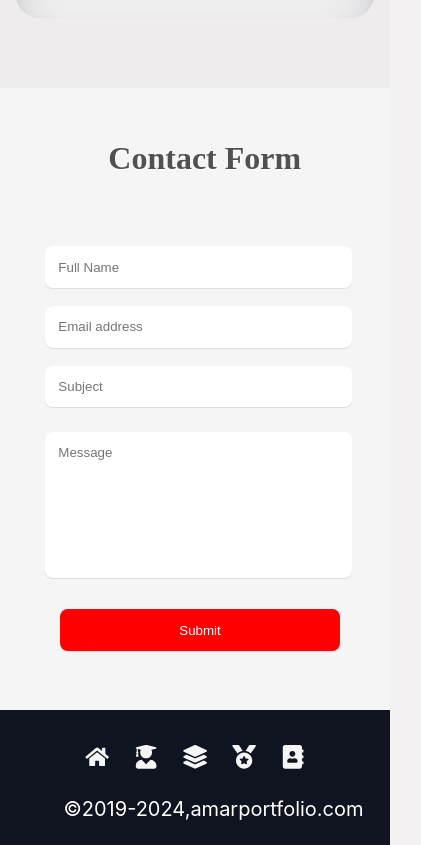
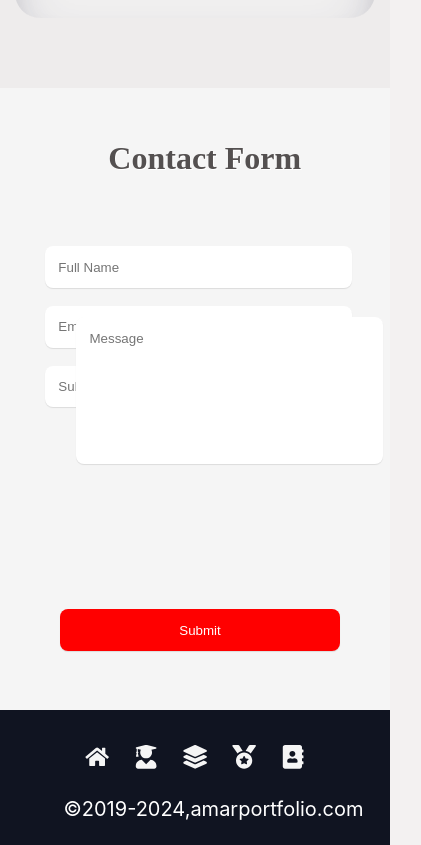
Before and after one commit to Amaranadh9989/Amaranadh_portfolio, a React (Create React App) app: page / in a window 390 px wide. Shown: the part 5281-6126 px from the top of the page, 421 px wide, since content can reach past the window. Built offline with nearby package versions, Linux system fonts and the light colour scheme.

Commit message:
responsive testing25

```diff
--- a/src/components/ContactForm.css
+++ b/src/components/ContactForm.css
@@ -130,18 +130,21 @@ h1 {
 }
 }
 @media (max-width: 480px) {
-.ContactForm{
+  .ContactForm {
     height: 600px;
   }
-.ContactForm h1{
+
+  .ContactForm h1 {
     position: relative;
-top:30px;
+    top: 30px;
   }
-#form_container{
+
+  #form_container {
     position: relative;
-  top:15px;
+    top: 15px;
     margin-left: 40px;
   }
+
   .half {
     width: 100%;
     float: none;
@@ -155,14 +158,16 @@ top:30px;
     width: 80%;
     margin-left: 5px;
   }
-#mesage_container {
+
+  #message_container {
     margin-right: 0;
     top: -80px; /* Adjust the position for better spacing */
   }
-.input-submit{
+
+  .input-submit {
     position: relative;
-  top:10px;
-  width:80%;
+    top: 10px;
+    width: 80%;
     margin-left: 20px;
   }
 }
```
Lines whose indentation alone changed are shown as unchanged.
